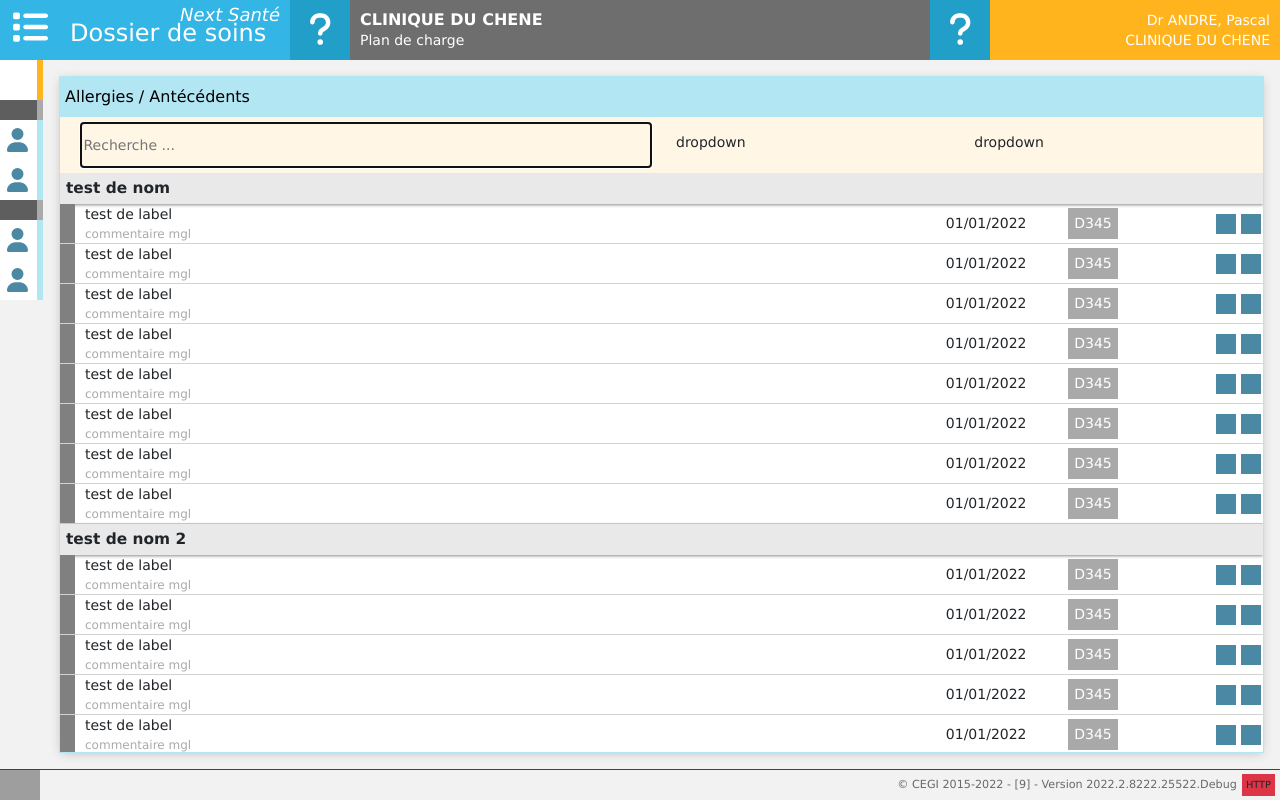
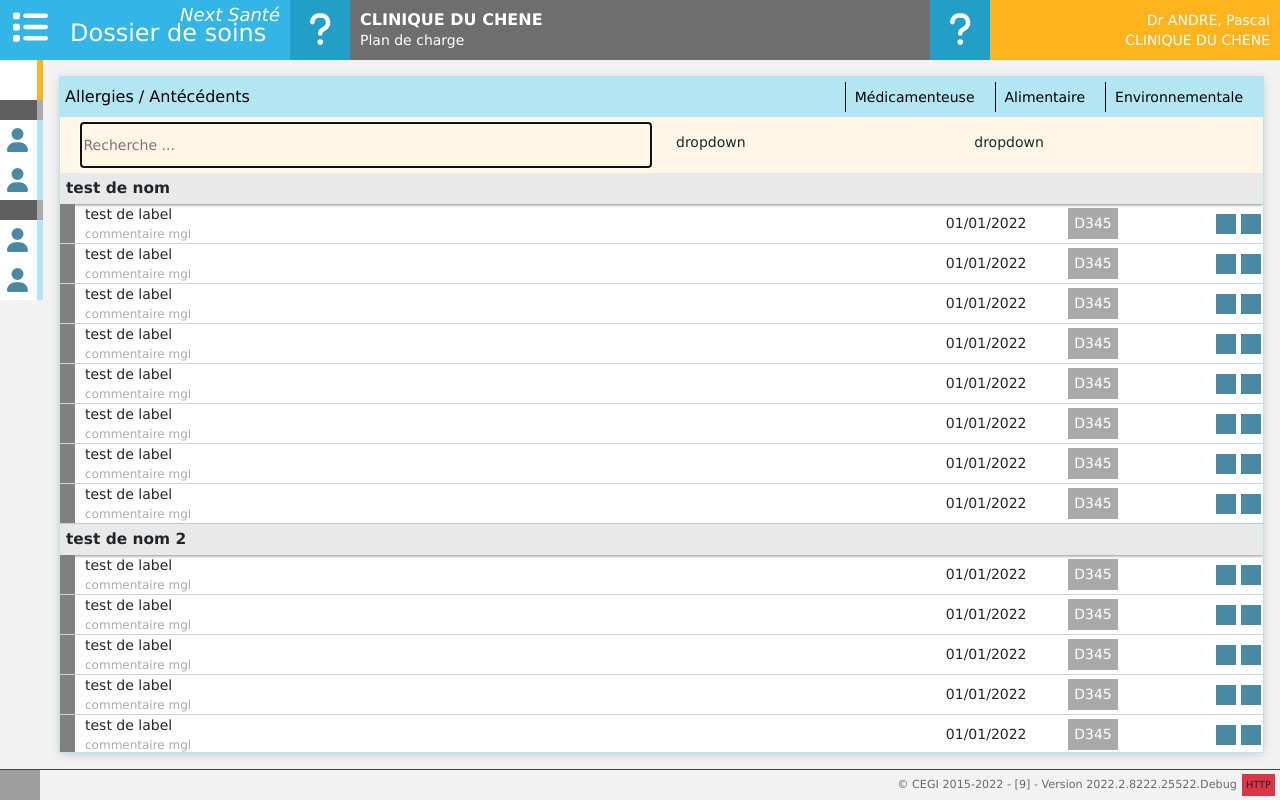
Before and after one commit to Drallireeh/angular-poc, an Angular app: page /allergies in a window 1280 px wide. Built offline with nearby package versions, Linux system fonts and the light colour scheme; grey boxes are pictures that could not be loaded.

Commit message:
Add panel actions

```diff
--- a/src/app/allergies-pathologies/allergies-pathologies.component.html
+++ b/src/app/allergies-pathologies/allergies-pathologies.component.html
@@ -1,5 +1,10 @@
 <app-panel>
-    <app-panel-body-filters>
+    <app-panel-actions slot="panel-heading">
+        <button id="btnAjouter" class="btn"><span class="next-icon next-icon-ajout"></span>Médicamenteuse</button>
+        <button id="btnAjouterAlim" class="btn"><span class="next-icon next-icon-ajout"></span>Alimentaire</button>
+        <button id="btnAjouterEnv" class="btn"><span class="next-icon next-icon-ajout"></span>Environnementale</button>
+    </app-panel-actions>
+    <app-panel-body-filters slot="panel-body">
         <div class="row">
             <div id="filter-input" class="col-md-6 col-lg-6 col-sm-6">
                 <input class="k-textbox" type="text" name="filter-input" value="" placeholder="Recherche ..."
@@ -13,5 +18,5 @@
             </div>
         </div>
     </app-panel-body-filters>
-    <app-list-of-elements></app-list-of-elements>
+    <app-list-of-elements slot="panel-body"></app-list-of-elements>
 </app-panel>
--- a/src/app/app.module.ts
+++ b/src/app/app.module.ts
@@ -13,7 +13,7 @@ import { ListOfElementsModule } from './list-of-elements/list-of-elements.module
 import { PanelBodyFiltersComponent } from './panel-body-filters/panel-body-filters.component';
 import { AllergiesPathologiesComponent } from './allergies-pathologies/allergies-pathologies.component';
 import { PrescriptionComponent } from './prescription/prescription.component';
-
+import { PanelActionsComponent } from './panel-actions/panel-actions.component';
 
 @NgModule({
   declarations: [
@@ -21,7 +21,8 @@ import { PrescriptionComponent } from './prescription/prescription.component';
     FooterComponent,
     PanelBodyFiltersComponent,
     AllergiesPathologiesComponent,
-    PrescriptionComponent
+    PrescriptionComponent,
+    PanelActionsComponent
   ],
   imports: [
     BrowserModule,
--- /dev/null
+++ b/src/app/panel-actions/panel-actions.component.html
@@ -0,0 +1,3 @@
+<div class="panel-actions flex">
+    <ng-content></ng-content>
+</div>
--- /dev/null
+++ b/src/app/panel-actions/panel-actions.component.less
@@ -0,0 +1,37 @@
+.panel-actions {
+    margin-left: auto;
+    -ms-flex-negative: 0;
+    -moz-flex-shrink: 0;
+    -webkit-box-shrink: 0;
+    flex-shrink: 0;
+    padding: 0;
+}
+
+:host ::ng-deep {
+    .btn:hover, .btn:focus {
+        background-color: #95bcfc;
+        color: white;
+    }
+
+    .btn {
+        background-color: transparent;
+        float: left;
+        position: relative;
+        padding: 0 10px;
+        height: 40px;
+        line-height: 40px;
+        vertical-align: middle;
+        color: #000;
+        border: 0 none;
+    }
+
+    .btn::before {
+        content: '';
+        position: absolute;
+        top: 5px;
+        left: 0;
+        width: 1px;
+        height: 30px;
+        background-color: #000;
+    }
+}
--- /dev/null
+++ b/src/app/panel-actions/panel-actions.component.ts
@@ -0,0 +1,15 @@
+import { Component, OnInit } from '@angular/core';
+
+@Component({
+  selector: 'app-panel-actions',
+  templateUrl: './panel-actions.component.html',
+  styleUrls: ['./panel-actions.component.less']
+})
+export class PanelActionsComponent implements OnInit {
+
+  constructor() { }
+
+  ngOnInit(): void {
+  }
+
+}
--- a/src/app/panel-heading/panel-heading.component.html
+++ b/src/app/panel-heading/panel-heading.component.html
@@ -1,3 +1,4 @@
 <div class="panel-heading">
     <h6 class="panel-title-text">{{title}}</h6>
+    <ng-content></ng-content>
 </div>
--- a/src/app/panel/panel.component.html
+++ b/src/app/panel/panel.component.html
@@ -1,6 +1,8 @@
 <div class="panel panel-primary flex-grow-1 flex-basis-none" id={{idString}}>
-    <app-panel-heading title="Allergies / Antécédents"></app-panel-heading>
+    <app-panel-heading title="Allergies / Antécédents">
+        <ng-content select="[slot=panel-heading]"></ng-content>
+    </app-panel-heading>
     <app-panel-body>
-        <ng-content></ng-content>
+        <ng-content select="[slot=panel-body]"></ng-content>
     </app-panel-body>
 </div>
```
Also changed, not shown: 1 other file (tests, documents, lock files or other folders).
